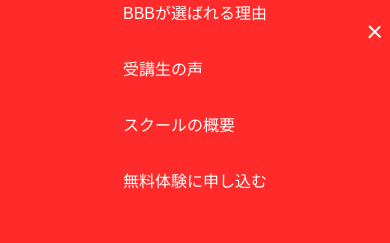
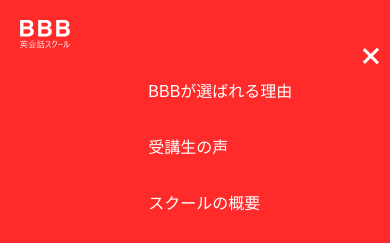
Before and after one commit to TakeshiKanazawa/english-site, a plain HTML site: page index.html in a window 390 px wide. Both pictures are taken after a click on the element 374 px from the left and 33 px from the top of the page. Shown: the top 243 px of the page. Drawn offline with nearby package versions, Linux system fonts and the light colour scheme; some packages are replaced by stand-ins of ours.

Commit message:
ハンバーガー押下後のレイアウト修正中

```diff
--- a/css/style.css
+++ b/css/style.css
@@ -1,3 +1,4 @@
+/* 基本のスタイル */
 @charset "UTF-8";
 
 html {
@@ -27,11 +28,6 @@
     cursor: pointer;
 }
 
-
-/*
-common
-*/
-
 /* 共通コンテンツ幅 */
 .wrapper {
     width: 100%;
@@ -39,28 +35,41 @@
     margin: 0 auto;
 }
 
-/*
-header
-*/
+/* header */
 #header {
     display: flex;
     justify-content: space-between;
-  height: 8vh;
+    height: 14vh;
 }
 
 h1.site-title {
     width: 10%;
+    height: 10vh;
     margin: 40px 50px;
+    background-image: url(../img/logo-r.svg);
+    background-size: contain;
+    background-repeat: no-repeat;
+}
+
+h1.site-title-nav {
+    width: 13%;
+    height: 10vh;
+    background-image: url(../img/logo-w.svg);
+    background-size: contain;
+    background-repeat: no-repeat;
+    margin-top: 5%;
+}
+
+/* site-titleを非表示にするクラス */
+.site-title.hidden {
+    display: none;
 }
 
 .hamburger {
-  width: 8%;
-
+    width: 10%;
 }
 
-/*
-ハンバーガーメニュー
-*/
+/* ハンバーガーメニュー */
 .hamburger-inner {
     position: relative;
     background-color: #FF2A2A;
@@ -102,22 +111,19 @@
     transform: translateY(-100%);
 }
 
-/*
-ハンバーガーバー:クリック後
-*/
+/* バツの位置を修正 */
 .hamburger-bar.is_active:nth-child(1) {
     top: 50%;
-  transform: translateY(-50%) rotate(135deg);
+    transform: translateY(-50%) rotate(45deg); /* 45度回転 */
 }
 
 .hamburger-bar.is_active:nth-child(2) {
-  transform: translateY(50%, -50%);
-  opacity: 0;
+    opacity: 0; /* 中央のバーを消す */
 }
 
 .hamburger-bar.is_active:nth-child(3) {
     top: 50%;
-  transform: translateY(-50%) rotate(-135deg);
+    transform: translateY(-50%) rotate(-45deg); /* -45度回転 */
 }
 
 .nav {
@@ -135,13 +141,9 @@
     pointer-events: none;
 }
 
-/*
-ナビゲーションバー:クリック後
-*/
 .nav.is_active {
     opacity: 1;
     background-color: #FF2A2A;
-  pointer-events: auto;
     color: #FFFFFF;
 }
 
@@ -149,13 +151,10 @@
     display: flex;
     flex-direction: column;
     gap: 32px;
+    margin: 20%;
 }
 
-/*
-main
-*/
 #mainvisual {
-  /* 子要素のテキスト用のposition指定 */
     position: relative;
 }
 
@@ -163,15 +162,11 @@
     width: 70%;
     background-image: url(../img/mainvisual1.jpg);
     height: 70vh;
-  /* 背景画像を要素全体に拡大縮小して表示 */
     background-size: cover;
-  /* 背景画像の表示位置を設定（中央上） */
     background-position: center top;
-  /* 背景画像の折り返しを無効化 */
     background-repeat: no-repeat;
     position: absolute;
     left: 30%;
-  /* box-shadow insetで内側に影をつける */
     box-shadow: inset 0px 0px 20px 20px #fff;
 }
 
@@ -195,26 +190,5 @@
     background-color: #FF2A2A;
 }
 
-/*
-reason
-*/
-
-/*
-voice
-*/
-
-/*
-summary
-*/
-
-/*
-entry
-*/
-
-/*
-footer
-*/
-
-/*
-【レスポンシブ】
-*/
+/* レスポンシブ */
+@media screen and (max-width: 900px) {}
--- a/index.html
+++ b/index.html
@@ -24,7 +24,7 @@
   <header id="header">
     <h1 class="site-title">
       <!-- ロゴ -->
-      <img src="img/logo-r.svg" alt="">
+      <!-- <img src="img/logo-r.svg" alt=""> -->
     </h1>
     <!-- ハンバーガーMENU -->
     <div class="hamburger">
@@ -39,6 +39,7 @@
 
     <!-- ハンバーガーメニューで表示されるナビゲーション -->
     <nav class="nav">
+      <h1 class="site-title-nav"></h1>
       <ul class="nav-list">
         <li class="nav-item"><a href=""></a>BBBが選ばれる理由</li>
         <li class="nav-item"><a href=""></a>受講生の声</li>
--- a/js/main.js
+++ b/js/main.js
@@ -7,5 +7,6 @@
   hamburger.click(function () {
     $(this).find(".hamburger-bar").toggleClass("is_active");
     nav.toggleClass("is_active");
+
   })
 })
```
Lines whose indentation alone changed are shown as unchanged.
